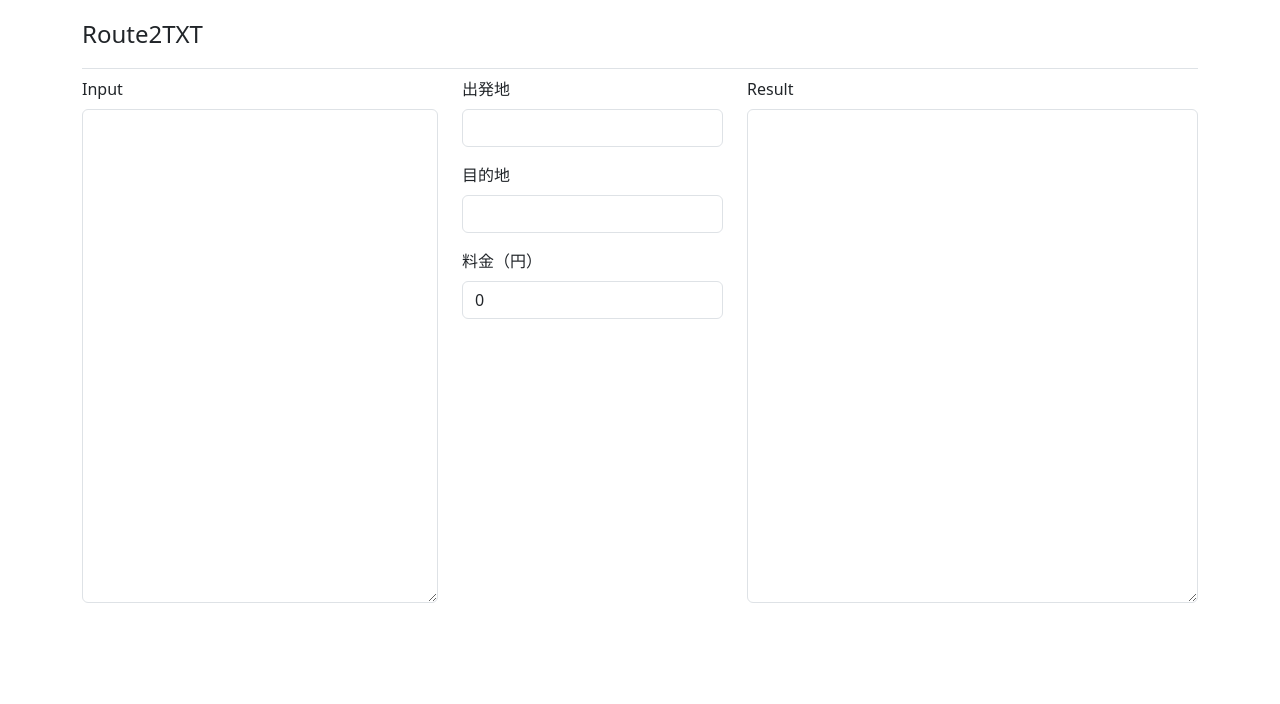
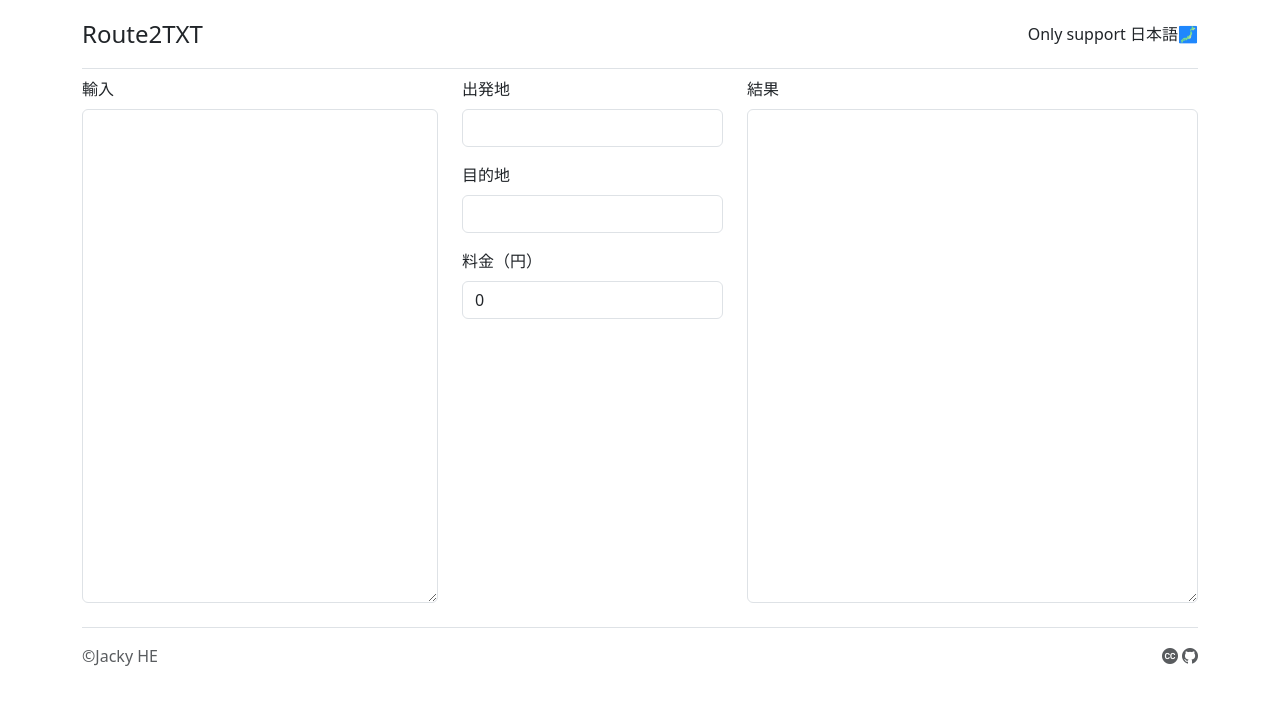
Before and after one commit to ihkk/Route2TXT, a React (Create React App) app: page / in a window 1280 px wide. Shown: the top 704 px of the page. Built offline with nearby package versions, Linux system fonts and the light colour scheme.

Commit message:
add language notice

```diff
--- a/src/App.js
+++ b/src/App.js
@@ -119,14 +119,15 @@ function App() {
   return (
     <div className="App">
       <div className="container">
-        <header class="d-flex flex-wrap justify-content-center py-3 border-bottom">
+        <header class="d-flex flex-wrap justify-content-left py-3 border-bottom">
           <a href="." class="d-flex align-items-center me-md-auto text-dark text-decoration-none">
             <span class="fs-4">Route2TXT</span>
           </a>
+          <span class="d-flex align-items-center">Only support 日本語🗾</span>
         </header>
         <div className='row mt-2'>
           <div className='col-md-4'>
-            <label for="inputTextarea" className='form-label'>Input</label>
+            <label for="inputTextarea" className='form-label'>輸入</label>
             <textarea class="form-control textarea-no-scroll" id="inputTextarea" rows="20" onChange={handleInputChange}></textarea>
           </div>
           <div className='col-md-3'>
@@ -173,10 +174,33 @@ function App() {
             </div>
           </div>
           <div className='col-md-5'>
-            <label for="outputTextarea" className='form-label'>Result</label>
+            <label for="outputTextarea" className='form-label'>結果</label>
             <textarea class="form-control textarea-no-scroll" id="outputTextarea" rows="20" value={inputValue}></textarea>
           </div>
         </div>
+        <footer class="d-flex flex-wrap justify-content-between align-items-center py-3 my-4 border-top">
+          <div class="col-9 d-flex align-items-center">
+            <span class="mb-md-0 text-muted">
+              ©
+              <a href="https://github.com/ihkk" class="link text-muted" target="_blank" style={{ textDecoration: "none" }}>Jacky HE</a>            </span>
+          </div>
+
+          <ul class="nav col-3 justify-content-end list-unstyled d-flex">
+
+            <li class="ms-3">
+              <a className="text-muted" target="_blank" href="https://creativecommons.org/licenses/by-nc-sa/4.0/deed.zh-hans">
+                <i class="bi bi-cc-circle-fill"></i>
+              </a>
+            </li>
+
+            <li class="ms-1">
+              <a className="text-muted" target="_blank" href="https://github.com/ihkk/Route2TXT">
+                <i class="bi bi-github"></i>
+              </a>
+            </li>
+
+          </ul>
+        </footer>
       </div>
     </div>
   );
```
